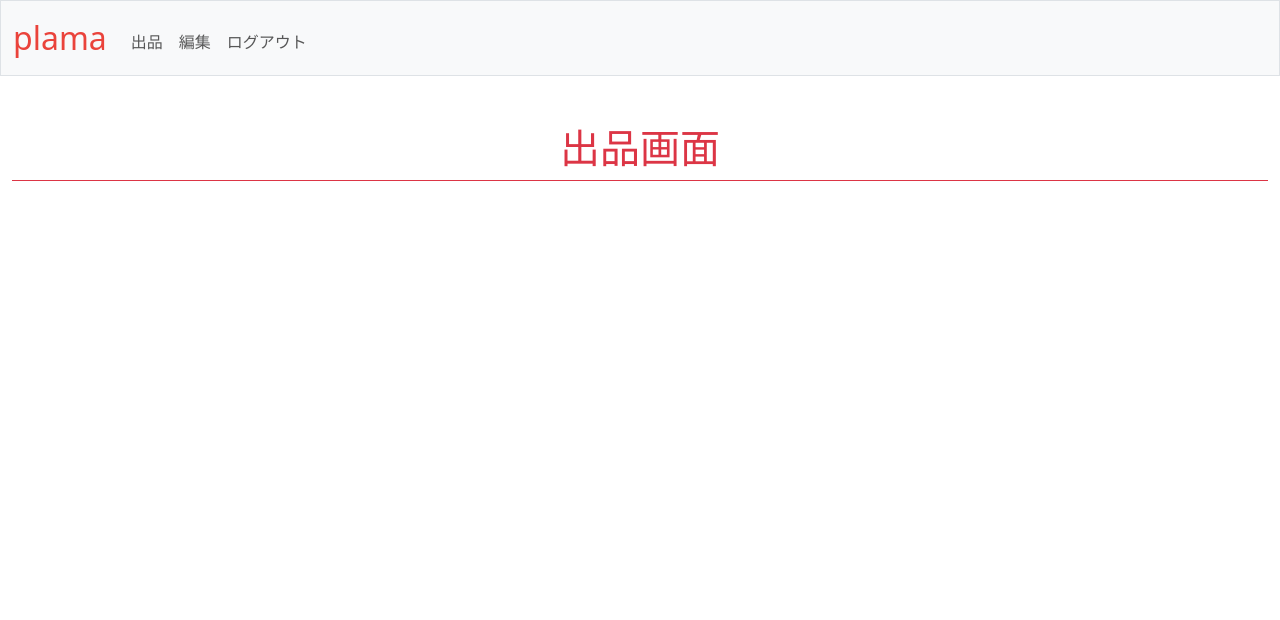
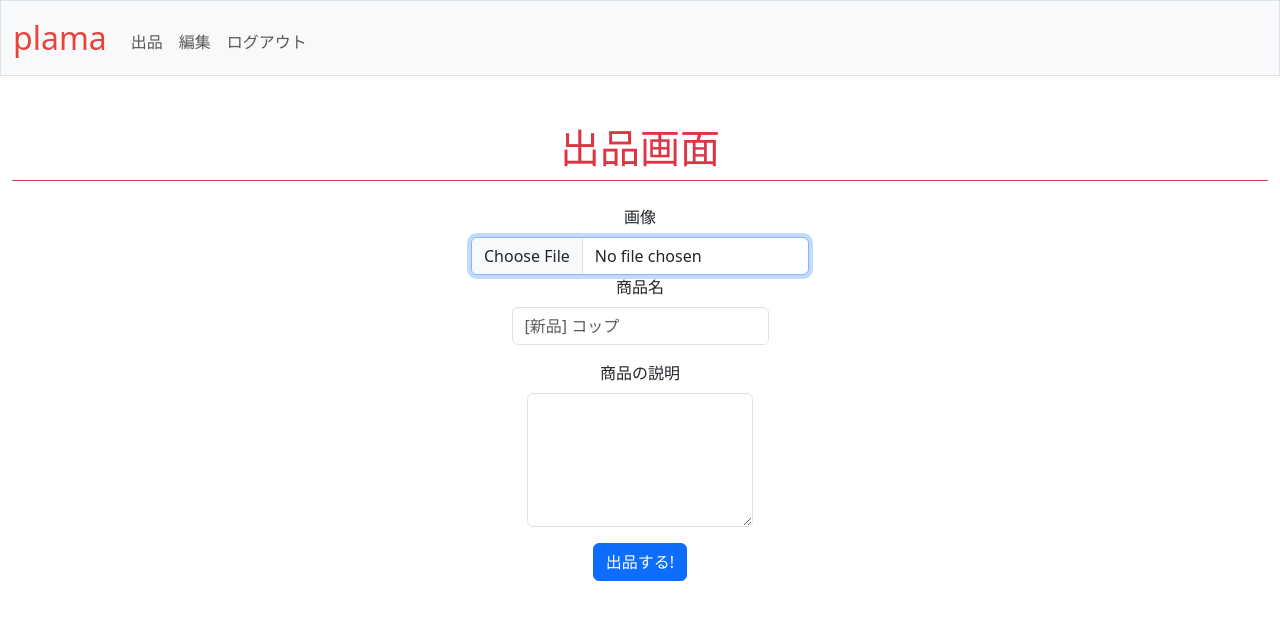
Before and after one commit to Sosuke1019/plama, a Flask app: page /sell in a window 1280 px wide. Shown: the top 620 px of the page. Run offline with Flask 2, Linux system fonts and the light colour scheme; a user stored in the database is signed in.

Commit message:
fix sell.html

```diff
--- a/templates/sell.html
+++ b/templates/sell.html
@@ -6,5 +6,18 @@
 
 {% block main %}
     <div class="h1 pb-2 mb-4 text-danger border-bottom border-danger">出品画面</div>
-
+    <form action="/sell" method="post">
+            <label for="formFileLg" class="form-label">画像</label>
+            <input autofocus class="form-control mx-auto w-auto" id="image" name="image" type="file">
+        </div>
+        <div class="mb-3">
+            <label for="exampleFormControlInput1" class="form-label">商品名</label>
+            <input autocomplete="off" class="form-control mx-auto w-auto" id="title" name="title" placeholder="[新品] コップ" type="text">
+        </div>
+        <div class="mb-3">
+            <label for="exampleFormControlTextarea1" class="form-label">商品の説明</label>
+            <textarea autocomplete="off"  class="form-control mx-auto w-auto" id="body" name="body" type="text"  rows="5"></textarea>
+        </div>
+        <button class="btn btn-primary" type="submit">出品する!</button>
+    </form>
 {% endblock %}
```
